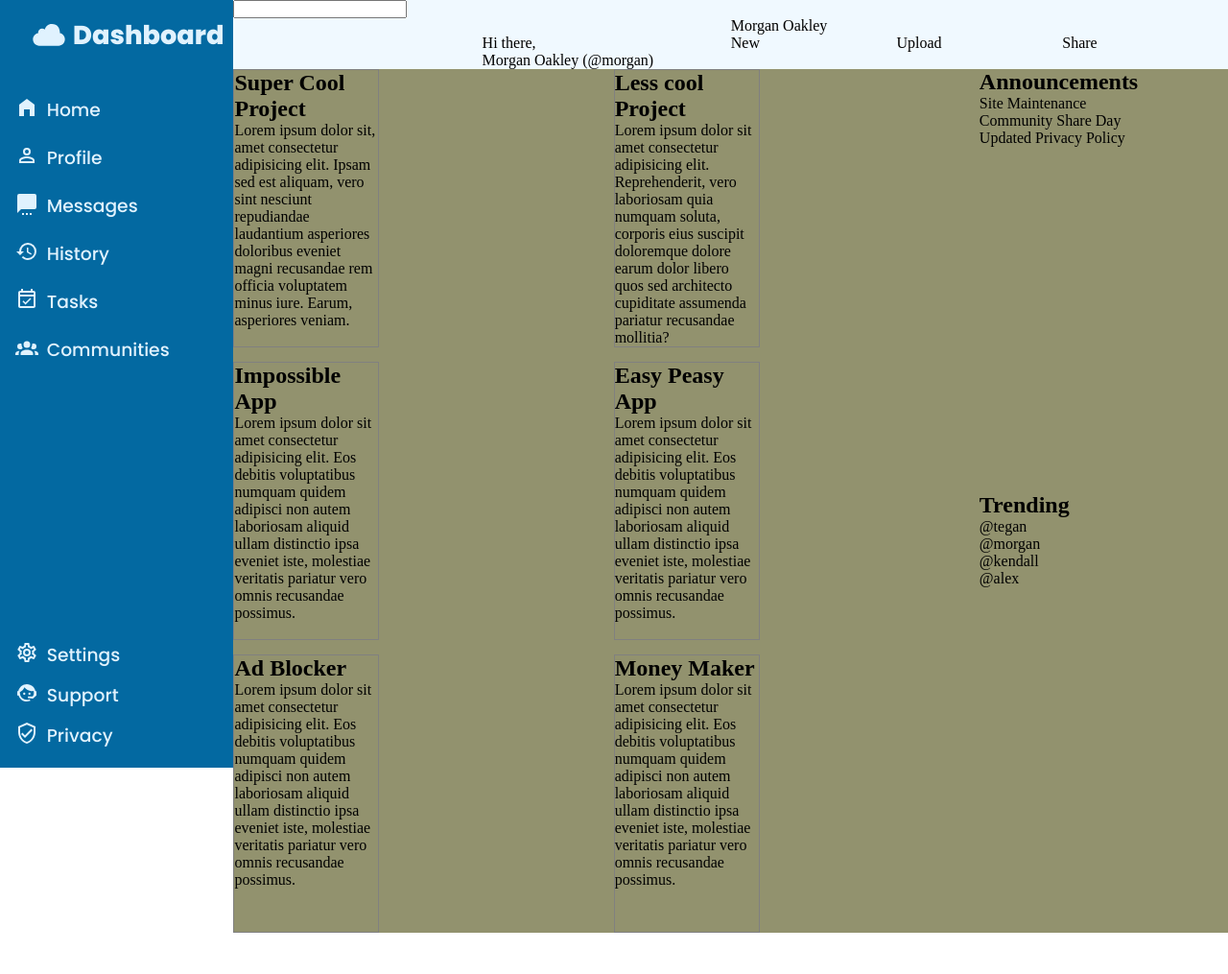
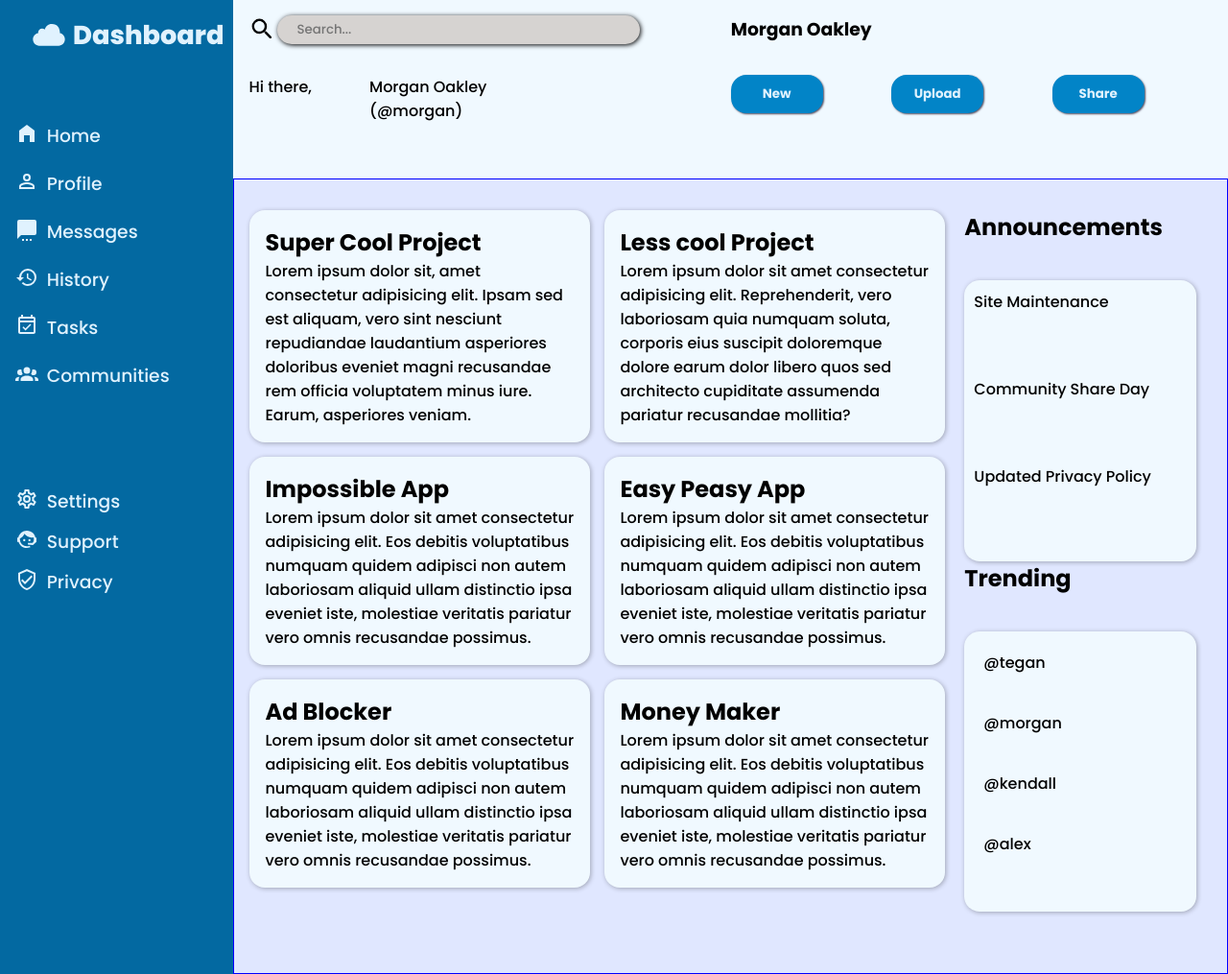
Before and after one commit to modestsp/Admin-Dashboard, a plain HTML site: page index.html in a window 1280 px wide. Shown: the whole page at 96% size. Before the commit the page ends 972 px from the top, so only its background shows below. Drawn offline with Linux system fonts and the light colour scheme.

Commit message:
Basic funcionality finished

```diff
--- a/index.html
+++ b/index.html
@@ -90,17 +90,20 @@
             <header class="header">
                 <div class="top-header">
                     <div class="top-left-header">
-                        <label for="search"></label>
-                        <input type="text" name="search_text" id="search">
+                        <svg style="width:24px;height:24px" viewBox="0 0 20 20">
+                            <path fill="currentColor"
+                                d="M9.5,3A6.5,6.5 0 0,1 16,9.5C16,11.11 15.41,12.59 14.44,13.73L14.71,14H15.5L20.5,19L19,20.5L14,15.5V14.71L13.73,14.44C12.59,15.41 11.11,16 9.5,16A6.5,6.5 0 0,1 3,9.5A6.5,6.5 0 0,1 9.5,3M9.5,5C7,5 5,7 5,9.5C5,12 7,14 9.5,14C12,14 14,12 14,9.5C14,7 12,5 9.5,5Z" />
+                        </svg>
+                        <label for="search">
+                            <input type="text" name="search_text" id="search" class="search" placeholder="Search...">
+                        </label>
                     </div>
                     <div class="top-right-header">
-                        <img src="" alt="" class="user-logo">
-                        <p class="username">Morgan Oakley</p>
+                        <h3 class="username">Morgan Oakley</h3>
                     </div>
                 </div>
                 <div class="mid-header">
                     <div class="left-mid-header">
-                        <img src="" alt="" class="user-logo">
                         <div class="header-username">
                             <p>Hi there,</p>
                             <p>Morgan Oakley (@morgan)</p>
@@ -108,9 +111,9 @@
                     </div>
                     <div class="right-mid-header">
                         <ul>
-                            <li>New</li>
-                            <li>Upload</li>
-                            <li>Share</li>
+                            <li><button class="header-button">New</button></li>
+                            <li><button class="header-button">Upload</button></li>
+                            <li><button class="header-button">Share</button></li>
                         </ul>
                     </div>
                 </div>
--- a/styles.css
+++ b/styles.css
@@ -1,11 +1,10 @@
 @import url('https://fonts.googleapis.com/css2?family=Poppins:wght@300;500;700;800&display=swap');
 
 * {
+    box-sizing: border-box;
     margin: 0;
     padding: 0;
 }
-
-
 
 ul {
     list-style: none;
@@ -14,22 +13,23 @@ ul {
 .wrapper {
     display: grid;
     grid-template-columns: 1fr 5fr;
+    height: 100vh;
 }
 
 /* =============SIDEBAR=============== */
 .sidebar {
     display: grid;
-    grid-template-rows: 100px;
+    grid-template-rows: 1fr 3fr 4fr;
     grid-column-start: 1;
     grid-column-end: 2;
     background-color: #0369a1;
     padding-left: 1rem;
+    box-shadow: 100px 0px 5px black;
 }
 
 .top-sidebar {
     display: grid;
     grid-template-columns: 1fr 4fr;
-    justify-content: flex-end;
     padding: 0 10px;
     margin-top: 1rem;
 }
@@ -64,7 +64,6 @@ ul {
 }
 
 .bottom-sidebar {
-    align-self: end;
     display: grid;
     grid-template-rows: 2rem 2rem 2rem;
     gap: 10px;
@@ -74,30 +73,63 @@ ul {
 /* ===============MAIN================ */
 .main-content {
     display: grid;
-    grid-template-rows: 1fr 4fr;
+    grid-template-rows: 0.25fr 2fr;
     grid-column-start: 2;
     grid-column-end: 3;
-    height: 100vh;
 }
 
 /* HEADER */
 .header {
     display: grid;
-    grid-row: 1 / 2;
-    grid-template-rows: 1fr 1fr;
+    height: ;
+    grid-template-columns: 1fr 1fr;
+    grid-template-rows: 1fr 2fr;
     background-color: #f0f9ff;
 }
+
 
 .top-header {
     display: grid;
     grid-template-columns: 1fr 1fr;
     grid-row: 1 / 2;
+    grid-column: 1 / 3;
+    padding: 1rem;
+}
+
+.top-left-header {
+    display: grid;
+    grid-template-columns: 30px 1fr;
+}
+
+
+.search {
+    font-family: 'Poppins', sans-serif;
+    background-color: #d6d3d1;
+    border: none;
+    border-radius: 1rem;
+    width: 80%;
+    height: 30px;
+    padding-left: 20px;
+}
+
+
+
+.top-right-header {
+    display: grid;
+    grid-template-columns: 1fr 1fr;
+}
+
+.username {
+    font-family: 'Poppins', sans-serif;
 }
 
 .mid-header {
     display: grid;
     grid-template-columns: 1fr 1fr;
+    grid-column: 1 / 3;
     grid-row: 2 / 3;
+    font-family: 'Poppins', sans-serif;
+    padding: 1rem;
 }
 
 .left-mid-header {
@@ -107,7 +139,11 @@ ul {
 
 .header-username {
     display: grid;
-    grid-template-rows: 1fr 1fr;
+    grid-template-columns: 1fr 1fr;
+}
+
+.right-mid-header {
+    display: grid;
 }
 
 .right-mid-header ul {
@@ -116,26 +152,79 @@ ul {
     list-style: none;
 }
 
+.header-button {
+    width: 6rem;
+    height: 2.5rem;
+    border: none;
+    border-radius: 1rem;
+    background-color: #0284c7;
+    color: #e0f2fe;
+    font-family: 'Poppins', sans-serif;
+    font-weight: 700;
+    box-shadow: 1px 1px 2px #544c5e;
+}
+
+.search,
+.header-button:hover {
+    box-shadow: 1px 1px 5px black;
+}
+
 /* =============PROJECT DASHBOARD========== */
 .project-container {
     display: grid;
-    grid-row: 2 / 3;
     grid-template-columns: 3fr 1fr;
-    background-color: rgb(146, 146, 110);
+    background-color: #e0e7ff;
+    padding: 2rem 2rem 4rem 1rem;
+    border: 1px solid blue;
+    gap: 0 20px;
+    font-family: 'Poppins', sans-serif;
 }
 
 .projects {
     display: grid;
     grid-template-columns: 1fr 1fr;
-    grid-template-rows: 1fr 1fr 1fr;
+    grid-template-rows: 1fr 1fr;
     gap: 15px;
+    height: 50%;
 }
 
 .card {
-    border: 1px solid grey;
-    width: clamp(150px, 15%, 300px);
+    box-shadow: 1px 1px 5px rgba(10, 10, 10, 0.3);
+    padding: 1rem;
+    border-radius: 1rem;
+    width: 100%;
+    height: 100%;
+    background-color: #f0f9ff;
 }
 
 .project-aside {
     display: grid;
 }
+
+.announcements {
+    display: grid;
+    grid-template-rows: 1fr 4fr;
+    font-family: 'Poppins', sans-serif;
+}
+
+.announcements ul {
+    padding: 10px;
+    display: grid;
+    border-radius: 1rem;
+    box-shadow: 1px 1px 5px rgba(10, 10, 10, 0.3);
+    background-color: #f0f9ff;
+}
+
+.trending {
+    display: grid;
+    grid-template-rows: 1fr 4fr;
+    font-family: 'Poppins', sans-serif;
+}
+
+.trending ul {
+    display: grid;
+    border-radius: 1rem;
+    box-shadow: 1px 1px 5px rgba(10, 10, 10, 0.3);
+    background-color: #f0f9ff;
+    padding: 20px;
+}
```
